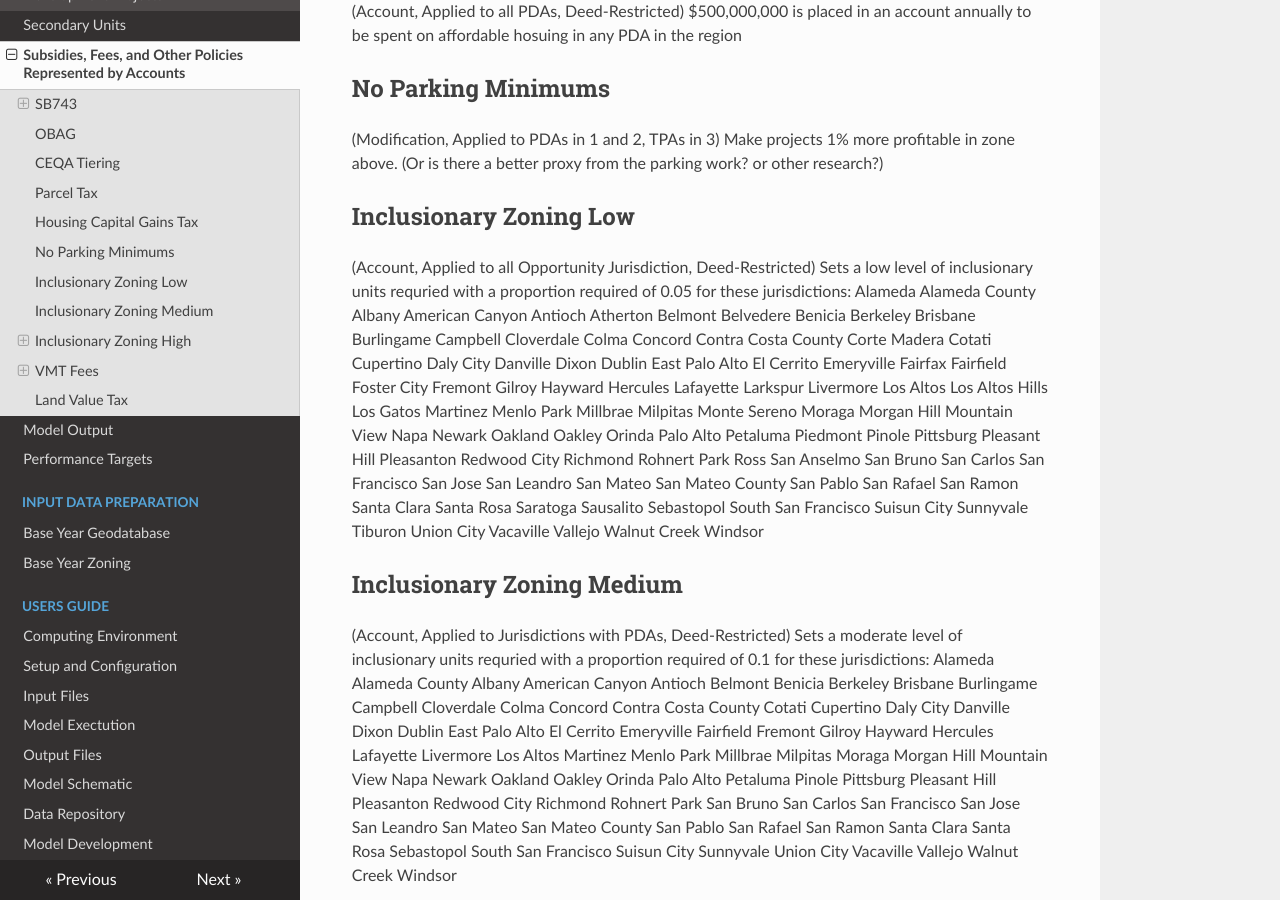
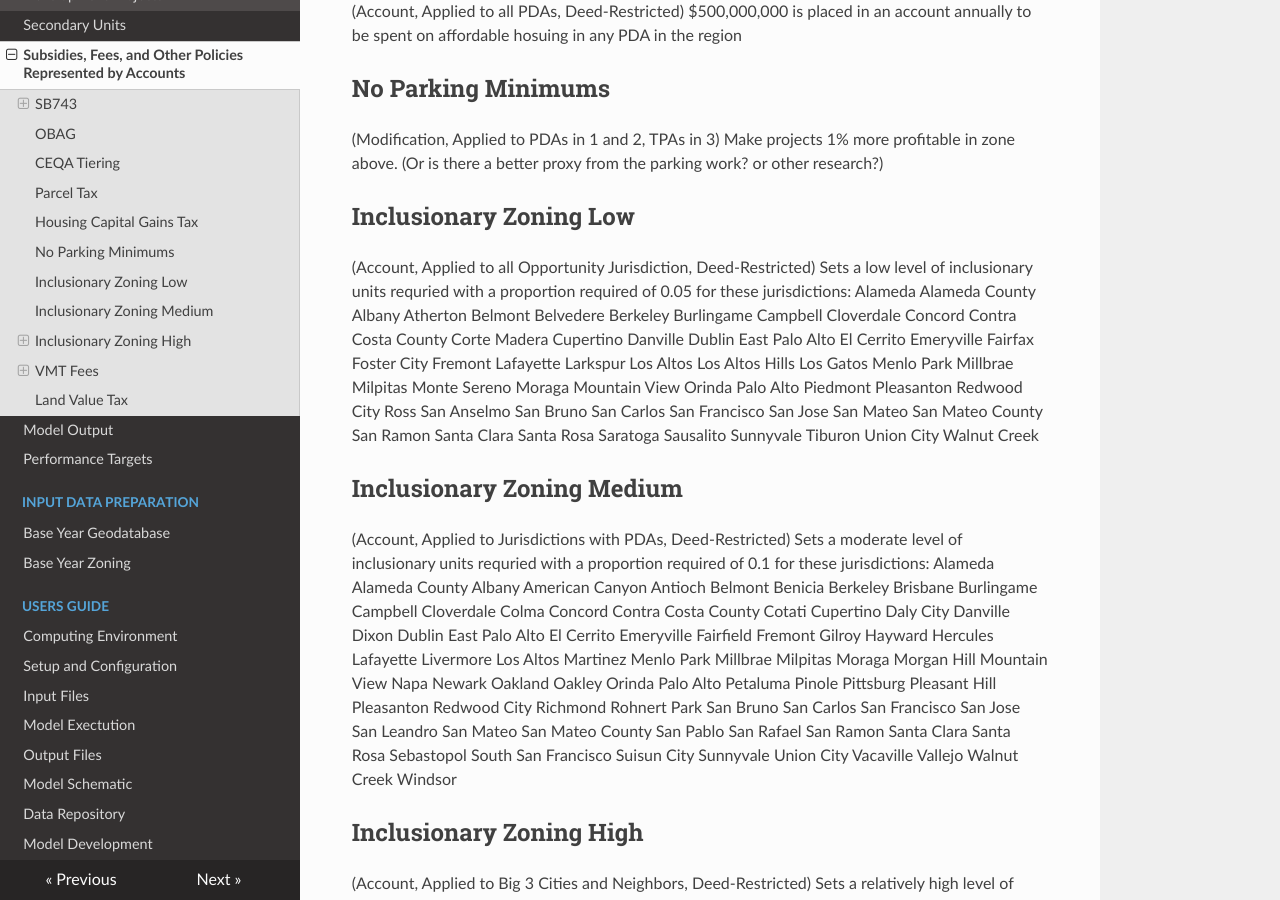
Before and after one commit to BayAreaMetro/baus_docs2, an MkDocs documentation site: the page built from docs/pba40/accounts_pba40.md, in a window 1280 px wide and 900 px high, scrolled down 1098 px. Built offline with MkDocs 1.6.1, drawn with Linux system fonts in a browser that asks for light colours; nearby versions of some CDN libraries; old or Windows-style settings are respelled for this version of MkDocs.

Commit message:
Update accounts_pba40.md

```diff
--- a/docs/pba40/accounts_pba40.md
+++ b/docs/pba40/accounts_pba40.md
@@ -43,92 +43,59 @@ Sets a low level of inclusionary units requried with a proportion required of 0.
 Alameda
 Alameda County
 Albany
-American Canyon
-Antioch
 Atherton
 Belmont
 Belvedere
-Benicia
 Berkeley
-Brisbane
 Burlingame
 Campbell
 Cloverdale
-Colma
 Concord
 Contra Costa County
 Corte Madera
-Cotati
 Cupertino
-Daly City
 Danville
-Dixon
 Dublin
 East Palo Alto
 El Cerrito
 Emeryville
 Fairfax
-Fairfield
 Foster City
 Fremont
-Gilroy
-Hayward
-Hercules
 Lafayette
 Larkspur
-Livermore
 Los Altos
 Los Altos Hills
 Los Gatos
-Martinez
 Menlo Park
 Millbrae
 Milpitas
 Monte Sereno
 Moraga
-Morgan Hill
 Mountain View
-Napa
-Newark
-Oakland
-Oakley
 Orinda
 Palo Alto
-Petaluma
 Piedmont
-Pinole
-Pittsburg
-Pleasant Hill
 Pleasanton
 Redwood City
-Richmond
-Rohnert Park
 Ross
 San Anselmo
 San Bruno
 San Carlos
 San Francisco
 San Jose
-San Leandro
 San Mateo
 San Mateo County
-San Pablo
-San Rafael
 San Ramon
 Santa Clara
 Santa Rosa
 Saratoga
 Sausalito
-Sebastopol
-South San Francisco
-Suisun City
 Sunnyvale
 Tiburon
 Union City
-Vacaville
-Vallejo
 Walnut Creek
-Windsor
+
 
 ## Inclusionary Zoning Medium
 (Account, Applied to Jurisdictions with PDAs, Deed-Restricted)
```
